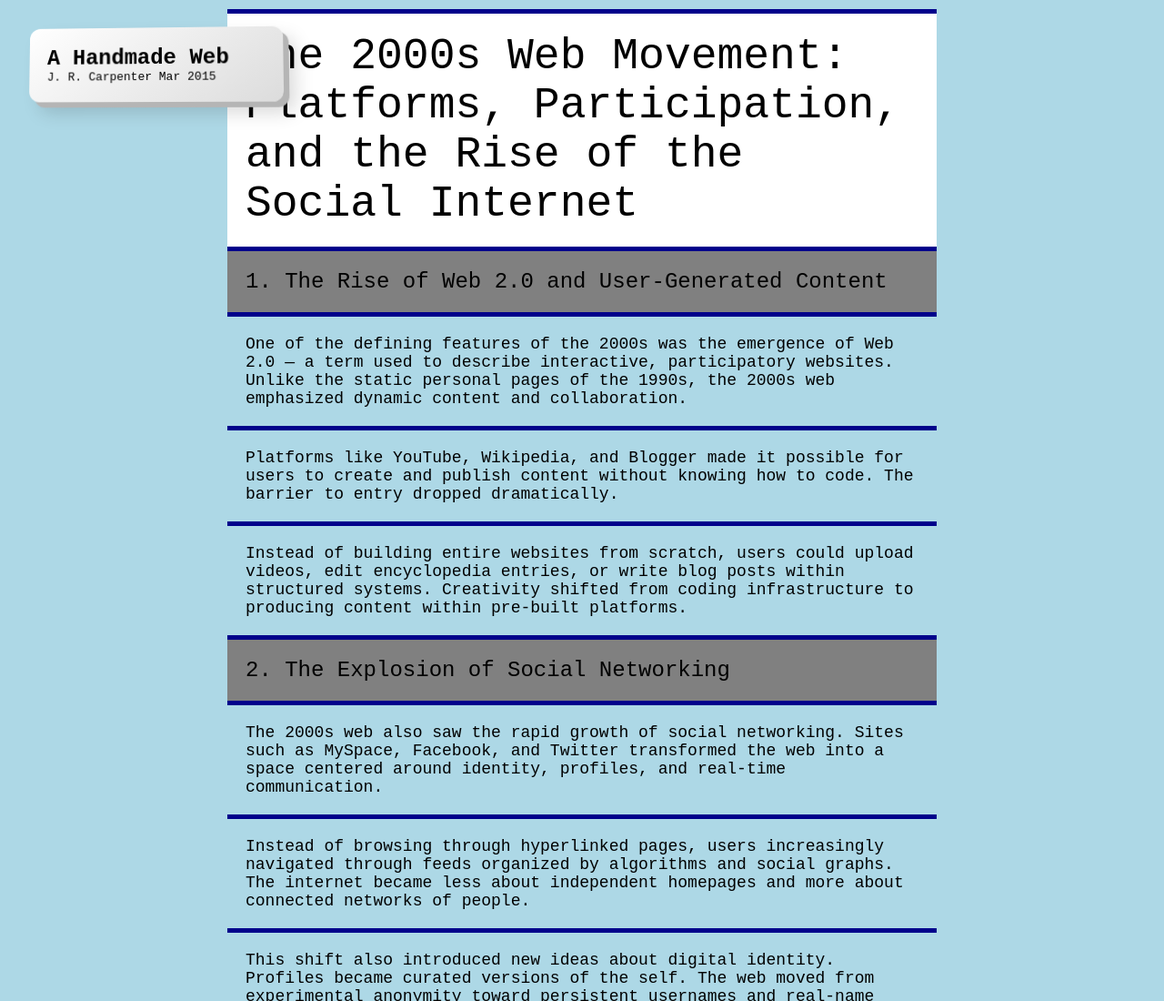
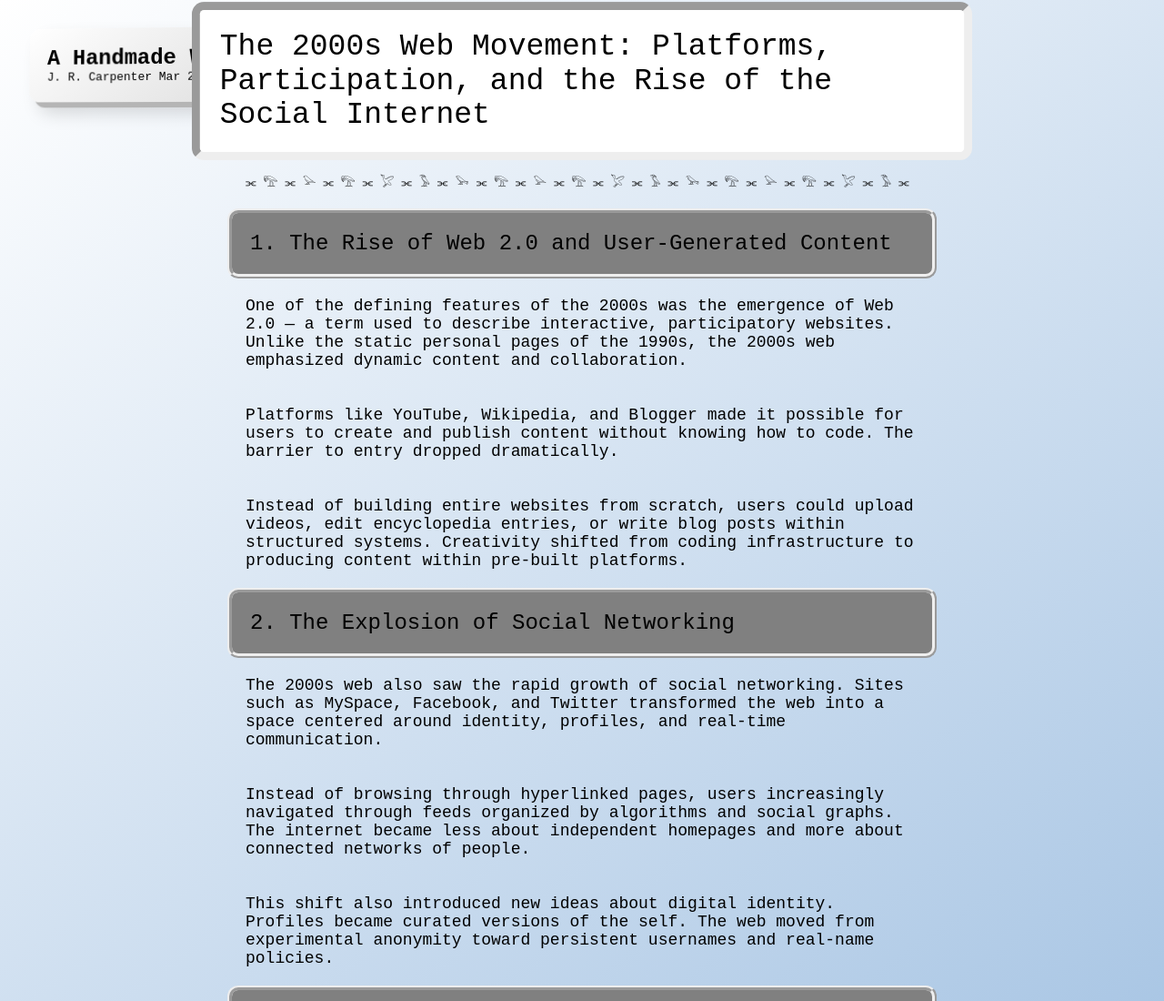
Before and after one commit to catherinemhuang/time-traveler-CTC, a plain HTML site: page index(2000).html in a window 1280 px wide. Shown: the top 1100 px of the page at 91% size. Drawn offline with Linux system fonts and the light colour scheme.

Commit message:
Stylization version

```diff
--- a/2000s.css
+++ b/2000s.css
@@ -7,29 +7,38 @@
 
 body {
 	font-family: monospace;
-	background-color: lightblue;
+background: linear-gradient(145deg, #ffffff, #82acd8);
 	padding: 10px;
 	max-width: 800px;
 	margin-left: auto;
 	margin-right: auto;
+
 }
 p {
 	padding: 20px;
-	border-top: 5px solid darkblue;
+	border-radius: 12px;
+
 }
 .Title {
-font-size: 48px;
-background-color: white;
+font-size: 30px;
+background: white;
+animation: scalePulse 2s ease-in-out infinite;
+border-style: inset;
+border-width: 8px;
 }
 .Heading{
 font-size: 24px;
 background-color:gray;
+border-style: ridge;
+border-width: 5px;
 }
 .Body{
 font-size: 18px;
 }
 .Heading:hover{
 	font-size: 30px;
+	background-color: lightyellow;
+
 }
 .Body:active{
 	background-color: pink;
@@ -54,3 +63,15 @@
 .box-3d h1 {
 font-size: 24px;
 }
+
+@keyframes scalePulse{
+	0%{
+	transform: scale(1);
+	}
+	50%{
+	transform: scale(1.1);
+	}
+	100%{
+	transform: scale(1);
+	}
+}
--- a/index(2000).html
+++ b/index(2000).html
@@ -13,6 +13,7 @@
  </div>
 
 <p class="Title">The 2000s Web Movement: Platforms, Participation, and the Rise of the Social Internet</p>
+<p>⫘ 𓅟 ⫘ 𓅪 ⫘ 𓅟 ⫘ 𓅯 ⫘ 𓅣 ⫘ 𓅨 ⫘ 𓅟 ⫘ 𓅪 ⫘ 𓅟 ⫘ 𓅯 ⫘ 𓅣 ⫘ 𓅨 ⫘ 𓅟 ⫘ 𓅪 ⫘ 𓅟 ⫘ 𓅯 ⫘ 𓅣 ⫘</p>
 <p class="Heading">1. The Rise of Web 2.0 and User-Generated Content</p>
 
 <p class="Body">One of the defining features of the 2000s was the emergence of Web 2.0 — a term used to describe interactive, participatory websites. Unlike the static personal pages of the 1990s, the 2000s web emphasized dynamic content and collaboration.</p>
```
